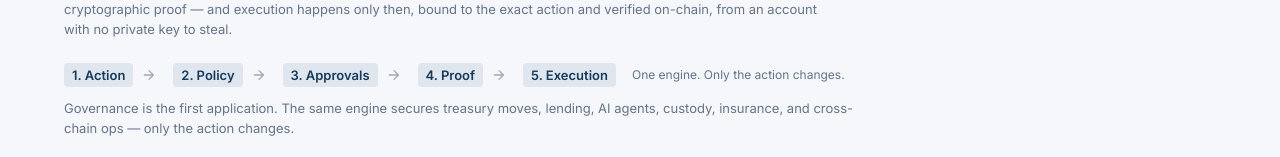
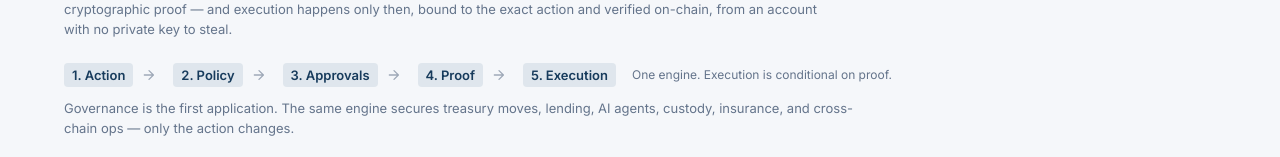
Before and after one commit to certenIO/certen-demo, a React (Vite) app in the folder cockpit/: page / in a window 1280 px wide. Shown: the part 371-528 px from the top of the page. Built offline with nearby package versions, Linux system fonts and the light colour scheme; no server answers.

Commit message:
Update engine caption to lead with execution-is-conditional-on-proof

```diff
--- a/cockpit/src/components/Launcher.tsx
+++ b/cockpit/src/components/Launcher.tsx
@@ -88,7 +88,7 @@ export function Launcher({
             </Stack>
           ))}
           <Typography variant="caption" sx={{ color: 'text.secondary', ml: 1 }}>
-            One engine. Only the action changes.
+            One engine. Execution is conditional on proof.
           </Typography>
         </Stack>
         <Typography variant="body2" sx={{ color: 'text.secondary', mt: 1.5, maxWidth: 820 }}>
```
